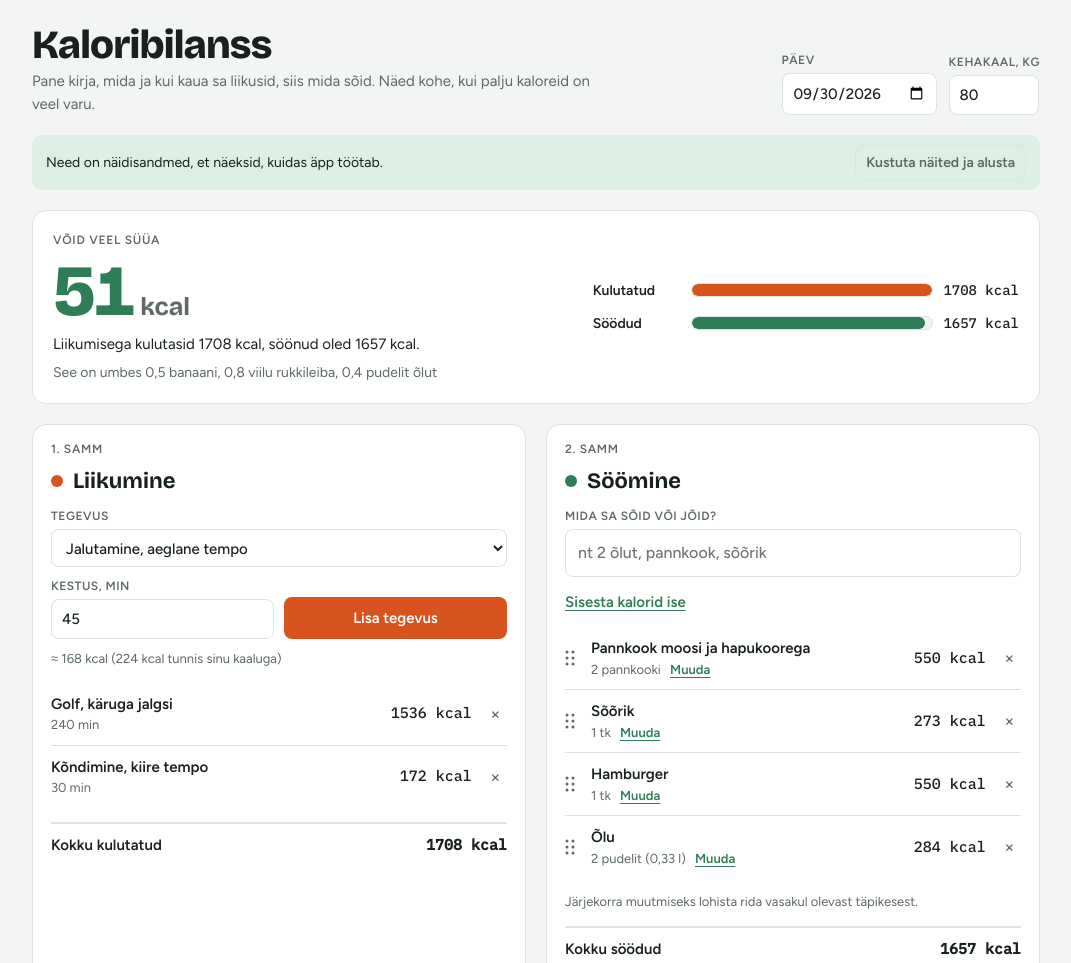
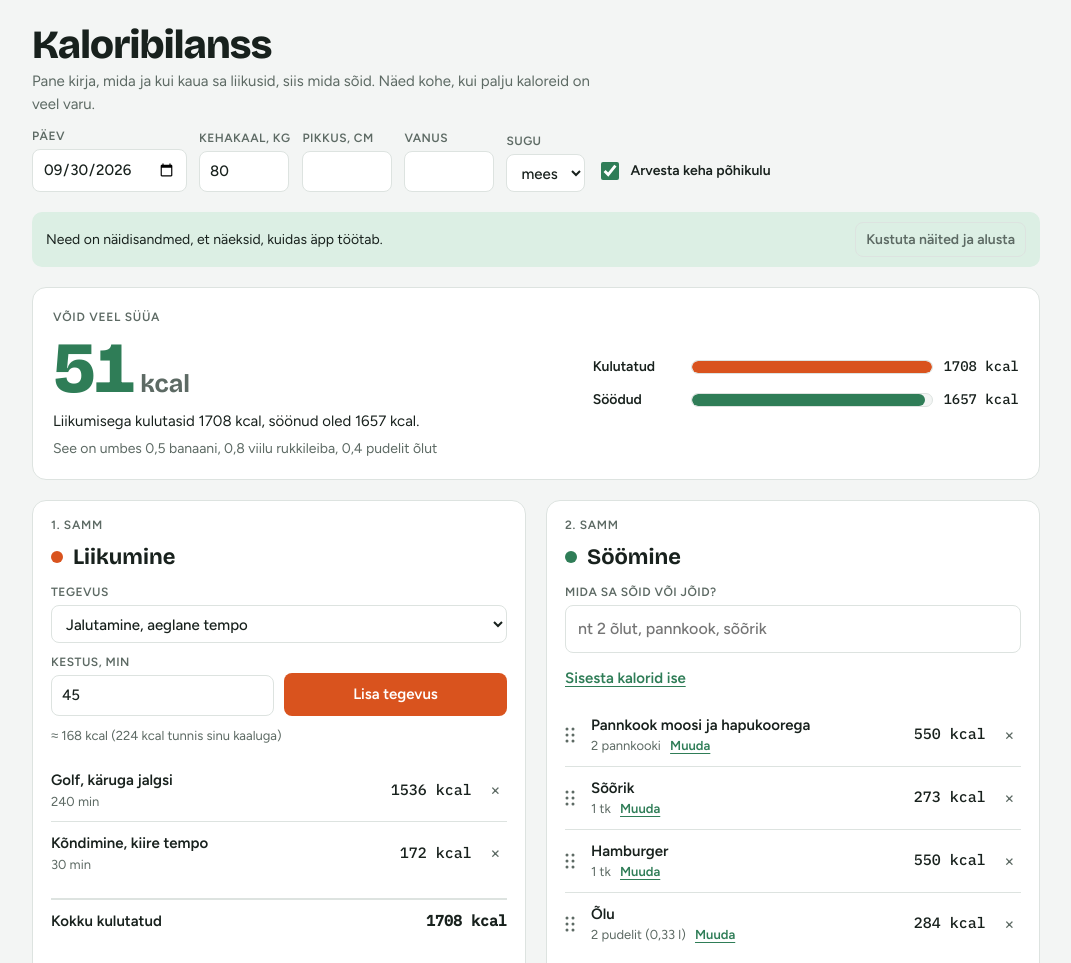
Before and after one commit to gunnarkobin-gif/kaloribilanss, a plain HTML site: page index.html in a window 1280 px wide. Shown: the top 963 px of the page, without its empty margins (104-1175 px from the left). Drawn offline with nearby package versions, Linux system fonts and the light colour scheme.

Commit message:
Keha põhikulu (Mifflin-St Jeor) kaloribilansi aluseks

```diff
--- a/index.html
+++ b/index.html
@@ -39,6 +39,9 @@ input,select,button{font:inherit;color:inherit}
 input,select{background:var(--surface);border:1px solid var(--line);border-radius:8px;padding:8px 10px;min-width:0;text-transform:none;letter-spacing:0;font-weight:500;font-size:15px;color:var(--fg)}
 input:focus-visible,select:focus-visible,button:focus-visible{outline:2px solid var(--focus);outline-offset:2px}
 .w-num{width:90px}
+label.chk{display:flex;align-items:center;gap:8px;font-weight:600;font-size:14px;padding-bottom:9px;cursor:pointer}
+label.chk input{width:18px;height:18px;accent-color:var(--eat)}
+.breakdown{font-size:13px;color:var(--muted);margin:-4px 0 0 98px}
 
 .balance{background:var(--surface);border:1px solid var(--line);border-radius:14px;padding:20px;display:grid;grid-template-columns:1.2fr 1fr;gap:20px 28px}
 @media (max-width:720px){.balance{grid-template-columns:1fr}}
@@ -156,6 +159,10 @@ footer a{color:inherit}
     <div class="controls">
       <label class="fld" for="day">Päev<input type="date" id="day"></label>
       <label class="fld" for="weight">Kehakaal, kg<input type="number" id="weight" class="w-num" min="30" max="250" step="0.5" inputmode="decimal"></label>
+      <label class="fld" for="height">Pikkus, cm<input type="number" id="height" class="w-num" min="120" max="230" step="1" inputmode="numeric"></label>
+      <label class="fld" for="age">Vanus<input type="number" id="age" class="w-num" min="15" max="100" step="1" inputmode="numeric"></label>
+      <label class="fld" for="sex">Sugu<select id="sex"><option value="m">mees</option><option value="f">naine</option></select></label>
+      <label class="chk" for="bmrOn"><input type="checkbox" id="bmrOn"> Arvesta keha põhikulu</label>
     </div>
   </header>
 
@@ -173,6 +180,7 @@ footer a{color:inherit}
     </div>
     <div class="meter">
       <div class="row"><span class="lab">Kulutatud</span><div class="track"><div class="bar burn" id="bBurn" style="width:0"></div></div><span class="num" id="nBurn">0 kcal</span></div>
+      <p class="breakdown" id="burnSplit" hidden></p>
       <div class="row"><span class="lab">Söödud</span><div class="track"><div class="bar eat" id="bEat" style="width:0"></div></div><span class="num" id="nEat">0 kcal</span></div>
     </div>
   </section>
@@ -252,7 +260,7 @@ footer a{color:inherit}
   </div>
 
   <footer>
-    Kulutus arvutatakse valemiga MET × kehakaal (kg) × tunnid, MET-väärtused on võetud kehalise aktiivsuse kompendiumist. Tulemus on hinnang: tegelik kulu sõltub tempost, vanusest ja vormist. Arvesse on võetud ainult liikumine, mitte keha põhiainevahetus. Äpi nimekirja kalorid on keskmised väärtused. Internetiotsingu andmed: <a href="https://fdc.nal.usda.gov" target="_blank" rel="noopener">USDA FoodData Central</a> ja <a href="https://world.openfoodfacts.org" target="_blank" rel="noopener">Open Food Facts</a> (ODbL), tõlge <a href="https://mymemory.translated.net" target="_blank" rel="noopener">MyMemory</a>. Andmed salvestuvad ainult sinu brauserisse.
+    Keha põhikulu arvutatakse Mifflin-St Jeori valemiga ja korrutatakse 1,2-ga, mis katab tavalise päevase olemise (kodus liikumine, seedimine). Trenni kulu arvutatakse valemiga MET × kehakaal (kg) × tunnid; kui põhikulu on sees, arvestatakse trennist ainult lisakulu (MET − 1), et puhkeolekukulu ei läheks kahekordselt. MET-väärtused on kehalise aktiivsuse kompendiumist. Kõik numbrid on hinnangud, inimeseti võib tegelik kulu erineda umbes ±10%. Äpi nimekirja kalorid on keskmised väärtused. Internetiotsingu andmed: <a href="https://fdc.nal.usda.gov" target="_blank" rel="noopener">USDA FoodData Central</a> ja <a href="https://world.openfoodfacts.org" target="_blank" rel="noopener">Open Food Facts</a> (ODbL), tõlge <a href="https://mymemory.translated.net" target="_blank" rel="noopener">MyMemory</a>. Andmed salvestuvad ainult sinu brauserisse.
     <details class="settings"><summary>Seaded</summary>
       <p>Toiduainete otsing kasutab USDA FoodData Central andmebaasi. Ühise demovõtmega saab teha umbes 30 otsingut tunnis. Oma tasuta võtme saad aadressilt <a href="https://fdc.nal.usda.gov/api-key-signup" target="_blank" rel="noopener">fdc.nal.usda.gov/api-key-signup</a>, siis on limiit 1000 otsingut tunnis.</p>
       <label class="fld" for="usdaKeyIn">USDA API võti<input type="text" id="usdaKeyIn" autocomplete="off" spellcheck="false" placeholder="kasutusel demovõti"></label>
@@ -666,13 +674,19 @@ if(firstRun||(store.days[day]&&store.days[day].demo)){
     fromDb("Pannkook moosi ja hapukoorega",2,0),fromDb("Sõõrik",1,0),fromDb("Hamburger",1,0),fromDb("Õlu",2,0)]};
 }
 const cur=()=>store.days[day]||(store.days[day]={acts:[],foods:[]});
-const kcalAct=a=>a.met*store.weight*a.min/60;
+/* Põhiainevahetus (Mifflin-St Jeor) × 1,2 igapäevaseks olemiseks; trennile siis ainult lisakulu (MET − 1) */
+function bmr(){const p=store.profile||{};if(!p.age||!p.height)return 0;
+  return 10*store.weight+6.25*p.height-5*p.age+(p.sex==="f"?-161:5)}
+const bmrActive=()=>!!(store.profile&&store.profile.bmrOn&&bmr()>0);
+const baseKcal=()=>bmrActive()?bmr()*1.2:0;
+const metNet=m=>bmrActive()?Math.max(m-1,0):m;
+const kcalAct=a=>metNet(a.met)*store.weight*a.min/60;
 function addFood(entry){const d=cur();delete d.demo;d.foods.push(normEntry(entry));save();render()}
 
 /* activity form */
 ACT_G.forEach(([g,l])=>{const og=document.createElement("optgroup");og.label=g;l.forEach(x=>og.append(new Option(x[0],ACTS.indexOf(x))));$("actSel").append(og)});
 $("day").value=day;$("weight").value=store.weight;
-function actHint(){const m=ACTS[$("actSel").value][1];const min=+$("actMin").value||0;
+function actHint(){const m=metNet(ACTS[$("actSel").value][1]);const min=+$("actMin").value||0;
   $("actHint").textContent=min?`≈ ${fmt(m*store.weight*min/60)} kcal (${fmt(m*store.weight)} kcal tunnis sinu kaaluga)`:""}
 
 /* food search */
@@ -954,13 +968,16 @@ function render(){
     }
     li.querySelector(".x").onclick=()=>{d.foods.splice(i,1);editIdx=-1;save();render()};fl.append(li)});
   $("actTotal").textContent=fmt(burned)+" kcal";$("foodTotal").textContent=fmt(eaten)+" kcal";
+  const base=baseKcal(),moved=burned;burned+=base;
+  $("burnSplit").hidden=!base;if(base)$("burnSplit").textContent=`keha põhikulu ${fmt(base)} + liikumine ${fmt(moved)} kcal`;
   $("nBurn").textContent=fmt(burned)+" kcal";$("nEat").textContent=fmt(eaten)+" kcal";
   const mx=Math.max(burned,eaten,1);$("bBurn").style.width=(burned/mx*100)+"%";$("bEat").style.width=(eaten/mx*100)+"%";
   const left=burned-eaten,over=left<0;$("bEat").classList.toggle("over",over);
   const big=$("vBig");big.className="big "+(over?"over":"ok");big.innerHTML=fmt(Math.abs(left))+"<small>kcal</small>";
-  if(!burned&&!eaten){$("vLabel").textContent="Varu";$("vText").textContent="Alusta liikumisest: lisa tegevus ja selle kestus.";$("vEquiv").textContent="";return}
+  if(!burned&&!eaten){$("vLabel").textContent="Varu";$("vText").textContent=store.profile&&store.profile.bmrOn?"Keha põhikulu arvestamiseks sisesta üleval pikkus ja vanus.":"Alusta liikumisest: lisa tegevus ja selle kestus.";$("vEquiv").textContent="";return}
   $("vLabel").textContent=over?"Üle söödud":"Võid veel süüa";
-  $("vText").textContent=over?`Oled söönud ${fmt(-left)} kcal rohkem, kui liikumisega kulutasid.`:`Liikumisega kulutasid ${fmt(burned)} kcal, söönud oled ${fmt(eaten)} kcal.`;
+  const how=base?"päevaga kokku":"liikumisega";
+  $("vText").textContent=over?`Oled söönud ${fmt(-left)} kcal rohkem, kui ${how} kulutad.`:`${base?"Päeva kulu kokku":"Liikumisega kulutasid"} ${fmt(burned)} kcal, söönud oled ${fmt(eaten)} kcal.`;
   const a=Math.abs(left);
   $("vEquiv").textContent=a>=40?(over?`Tasakaalu jõudmiseks: ${fmt(a/(4.3*store.weight/60))} min kiiret kõndi või ${fmt(a/(9.8*store.weight/60))} min jooksu keskmises tempos`
     :"See on umbes "+EQUIV.map(([k,l])=>`${fmtN(a/k)} ${l}`).join(", ")):"";
@@ -970,6 +987,12 @@ $("actSel").onchange=actHint;$("actMin").oninput=actHint;
 $("actForm").onsubmit=e=>{e.preventDefault();const min=+$("actMin").value;if(!min||min<=0){$("actHint").textContent="Sisesta kestus minutites, näiteks 45.";return}
   const [n,m]=ACTS[$("actSel").value];const d=cur();delete d.demo;d.acts.push({name:n,met:m,min});save();render()};
 $("weight").onchange=()=>{const w=+$("weight").value;if(w>=30&&w<=250){store.weight=w;save();render();actHint()}};
+store.profile=store.profile||{sex:"m",age:null,height:null,bmrOn:true};
+$("height").value=store.profile.height||"";$("age").value=store.profile.age||"";$("sex").value=store.profile.sex||"m";$("bmrOn").checked=!!store.profile.bmrOn;
+const profChange=()=>{const h=+$("height").value,a=+$("age").value;
+  store.profile.height=h>=120&&h<=230?h:null;store.profile.age=a>=15&&a<=100?a:null;store.profile.sex=$("sex").value;store.profile.bmrOn=$("bmrOn").checked;
+  save();render();actHint()};
+["height","age","sex","bmrOn"].forEach(id=>$(id).onchange=profChange);
 $("day").onchange=()=>{day=$("day").value||todayStr();render()};
 $("clearDemo").onclick=()=>{store.days[day]={acts:[],foods:[]};save();render()};
 
```
